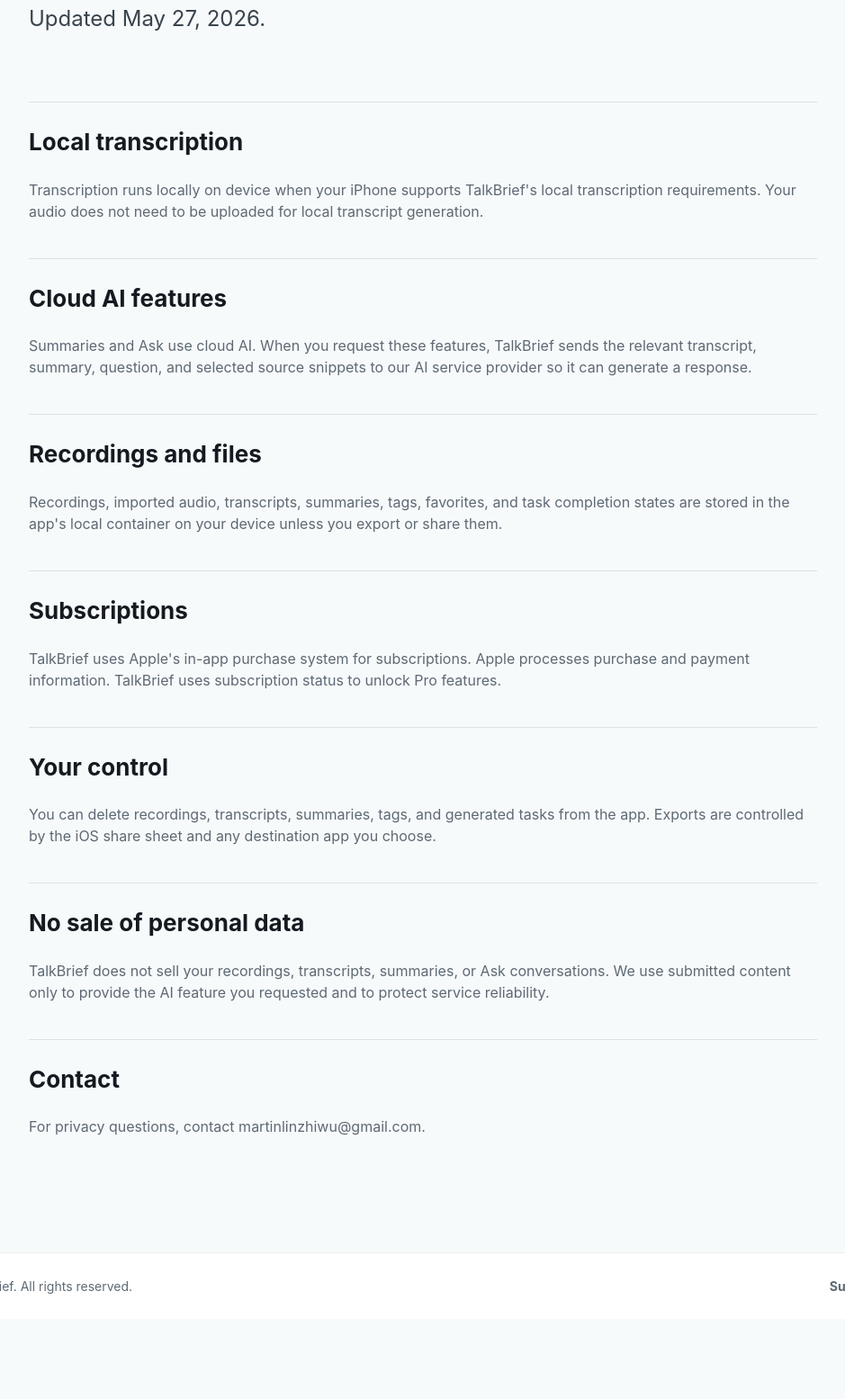
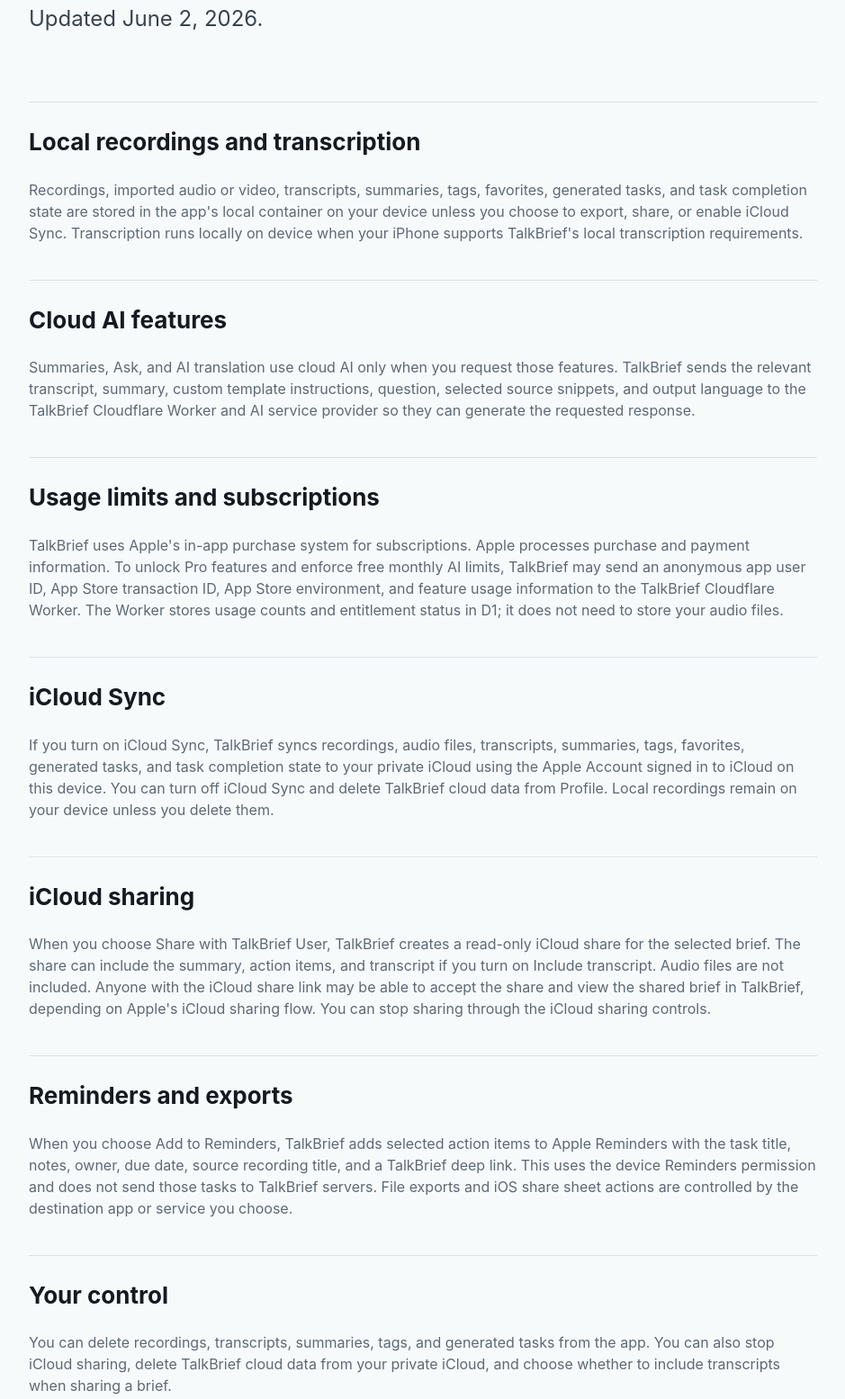
Before and after one commit to Alanlinzw/talkbrief-site, a plain HTML site: page privacy/index.html in a window 1280 px wide. Shown: the part 463-2018 px from the top of the page at 90% size, without its empty margins (170-1109 px from the left). Before the commit the page ends 1929 px from the top, so only its background shows below. Drawn offline with Linux system fonts and the light colour scheme.

Commit message:
Update TalkBrief privacy policy

```diff
--- a/privacy/index.html
+++ b/privacy/index.html
@@ -4,7 +4,7 @@
     <meta charset="utf-8">
     <meta name="viewport" content="width=device-width, initial-scale=1">
     <title>Privacy Policy - TalkBrief</title>
-    <meta name="description" content="TalkBrief privacy policy for local transcription, recordings, summaries, Ask, subscriptions, and exports.">
+    <meta name="description" content="TalkBrief privacy policy for local recordings, transcription, cloud AI, iCloud Sync, iCloud sharing, Reminders, subscriptions, and exports.">
     <link rel="icon" href="../assets/talkbrief-icon.png">
     <link rel="stylesheet" href="../assets/styles.css">
   </head>
@@ -27,48 +27,78 @@
       <section class="page-hero">
         <p class="eyebrow">Privacy Policy</p>
         <h1>TalkBrief is designed around local recordings and clear AI requests.</h1>
-        <p class="hero-copy">Updated May 27, 2026.</p>
+        <p class="hero-copy">Updated June 2, 2026.</p>
       </section>
 
       <article class="legal">
         <section>
-          <h2>Local transcription</h2>
+          <h2>Local recordings and transcription</h2>
           <p>
-            Transcription runs locally on device when your iPhone supports TalkBrief's local transcription
-            requirements. Your audio does not need to be uploaded for local transcript generation.
+            Recordings, imported audio or video, transcripts, summaries, tags, favorites, generated tasks, and
+            task completion state are stored in the app's local container on your device unless you choose to
+            export, share, or enable iCloud Sync. Transcription runs locally on device when your iPhone supports
+            TalkBrief's local transcription requirements.
           </p>
         </section>
 
         <section>
           <h2>Cloud AI features</h2>
           <p>
-            Summaries and Ask use cloud AI. When you request these features, TalkBrief sends the relevant
-            transcript, summary, question, and selected source snippets to our AI service provider so it can
-            generate a response.
+            Summaries, Ask, and AI translation use cloud AI only when you request those features. TalkBrief sends
+            the relevant transcript, summary, custom template instructions, question, selected source snippets,
+            and output language to the TalkBrief Cloudflare Worker and AI service provider so they can generate
+            the requested response.
           </p>
         </section>
 
         <section>
-          <h2>Recordings and files</h2>
+          <h2>Usage limits and subscriptions</h2>
           <p>
-            Recordings, imported audio, transcripts, summaries, tags, favorites, and task completion states are
-            stored in the app's local container on your device unless you export or share them.
+            TalkBrief uses Apple's in-app purchase system for subscriptions. Apple processes purchase and payment
+            information. To unlock Pro features and enforce free monthly AI limits, TalkBrief may send an
+            anonymous app user ID, App Store transaction ID, App Store environment, and feature usage information
+            to the TalkBrief Cloudflare Worker. The Worker stores usage counts and entitlement status in D1; it
+            does not need to store your audio files.
           </p>
         </section>
 
         <section>
-          <h2>Subscriptions</h2>
+          <h2>iCloud Sync</h2>
           <p>
-            TalkBrief uses Apple's in-app purchase system for subscriptions. Apple processes purchase and payment
-            information. TalkBrief uses subscription status to unlock Pro features.
+            If you turn on iCloud Sync, TalkBrief syncs recordings, audio files, transcripts, summaries, tags,
+            favorites, generated tasks, and task completion state to your private iCloud using the Apple Account
+            signed in to iCloud on this device. You can turn off iCloud Sync and delete TalkBrief cloud data from
+            Profile. Local recordings remain on your device unless you delete them.
+          </p>
+        </section>
+
+        <section>
+          <h2>iCloud sharing</h2>
+          <p>
+            When you choose Share with TalkBrief User, TalkBrief creates a read-only iCloud share for the selected
+            brief. The share can include the summary, action items, and transcript if you turn on Include
+            transcript. Audio files are not included. Anyone with the iCloud share link may be able to accept the
+            share and view the shared brief in TalkBrief, depending on Apple's iCloud sharing flow. You can stop
+            sharing through the iCloud sharing controls.
+          </p>
+        </section>
+
+        <section>
+          <h2>Reminders and exports</h2>
+          <p>
+            When you choose Add to Reminders, TalkBrief adds selected action items to Apple Reminders with the task
+            title, notes, owner, due date, source recording title, and a TalkBrief deep link. This uses the device
+            Reminders permission and does not send those tasks to TalkBrief servers. File exports and iOS share
+            sheet actions are controlled by the destination app or service you choose.
           </p>
         </section>
 
         <section>
           <h2>Your control</h2>
           <p>
-            You can delete recordings, transcripts, summaries, tags, and generated tasks from the app. Exports are
-            controlled by the iOS share sheet and any destination app you choose.
+            You can delete recordings, transcripts, summaries, tags, and generated tasks from the app. You can
+            also stop iCloud sharing, delete TalkBrief cloud data from your private iCloud, and choose whether to
+            include transcripts when sharing a brief.
           </p>
         </section>
 
@@ -83,7 +113,7 @@
         <section>
           <h2>Contact</h2>
           <p>
-            For privacy questions, contact <a href="mailto:martinlinzhiwu@gmail.com">martinlinzhiwu@gmail.com</a>.
+            For privacy questions, contact <a href="mailto:talkbrief.ai@gmail.com">talkbrief.ai@gmail.com</a>.
           </p>
         </section>
       </article>
```
